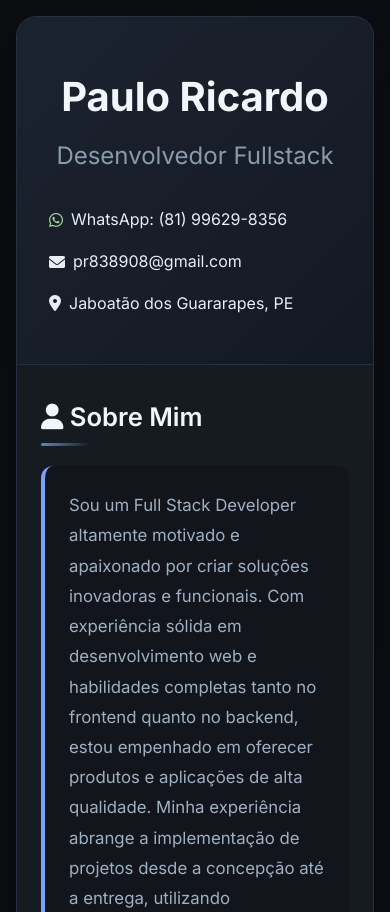
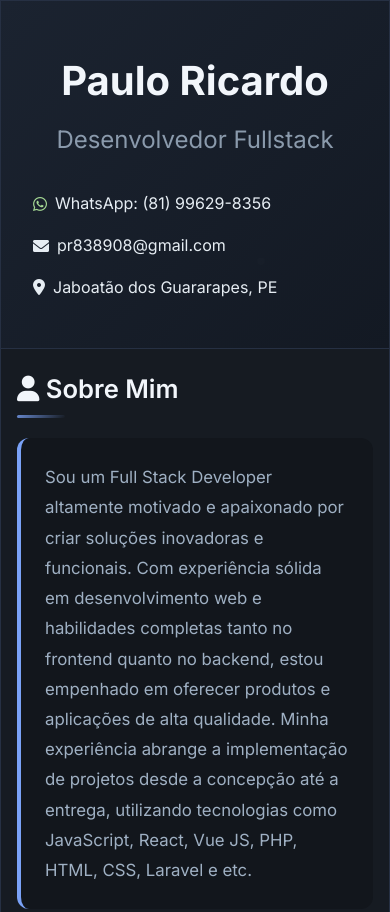
Before and after one commit to paulo-unibra/curriculo, a plain HTML site: page index.html in a window 390 px wide. Shown: the top 912 px of the page. Drawn offline with Linux system fonts and the light colour scheme.

Commit message:
feat: enhance header behavior with sticky positioning and adjust mobile layout for better responsiveness

```diff
--- a/index.html
+++ b/index.html
@@ -52,7 +52,7 @@
             background: var(--surface);
             border-radius: 20px;
             box-shadow: var(--shadow);
-            overflow: hidden;
+            overflow: visible; /* permitir sticky do header */
             animation: fadeInUp 0.8s ease-out;
             border: 1px solid var(--border);
         }
@@ -76,6 +76,9 @@
             position: relative;
             overflow: hidden;
             border-bottom: 1px solid var(--border);
+            position: sticky; /* fixa no topo ao rolar */
+            top: -44px;
+            z-index: 1000;
         }
 
         .header::before {
@@ -628,7 +631,7 @@
 
         @media (max-width: 768px) {
             .container {
-                padding: 1rem;
+                padding: 0; /* ocupar toda a largura no mobile */
             }
 
             .name {
@@ -641,7 +644,13 @@
             }
 
             .content {
-                padding: 2rem 1.5rem;
+                padding: 1.25rem 1rem; /* ajusta padding interno no mobile */
+            }
+
+            /* Card ocupa a tela inteira no mobile */
+            .resume-card {
+                border-radius: 0;
+                min-height: 100vh;
             }
 
             .skills-grid {
@@ -1118,13 +1127,18 @@
         });
 
         // Efeito parallax sutil no header
-        window.addEventListener('scroll', () => {
+        // Parallax apenas em telas maiores para não conflitar com header sticky no mobile
+        const enableParallax = () => window.matchMedia('(min-width: 769px)').matches;
+        const onScrollParallax = () => {
+            if (!enableParallax()) return;
             const scrolled = window.pageYOffset;
             const header = document.querySelector('.header');
-            if (header) {
-                header.style.transform = `translateY(${scrolled * 0.5}px)`;
+            const inner = header ? header.querySelector('.profile-info') : null;
+            if (inner) {
+                inner.style.transform = `translateY(${scrolled * 0.2}px)`;
             }
-        });
+        };
+        window.addEventListener('scroll', onScrollParallax);
 
         // Adicionar classe de animação quando a página carrega
         window.addEventListener('load', () => {
```
